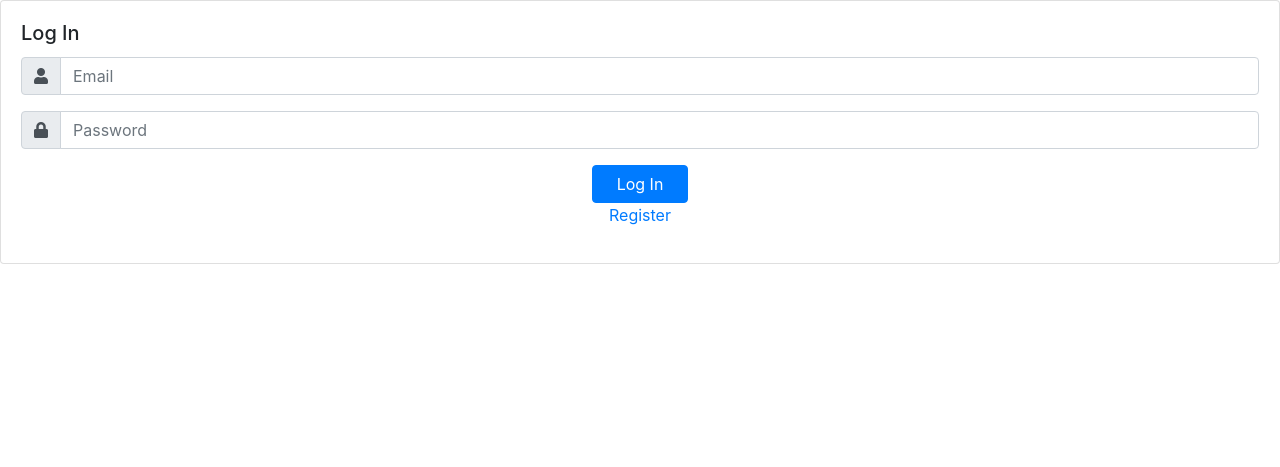
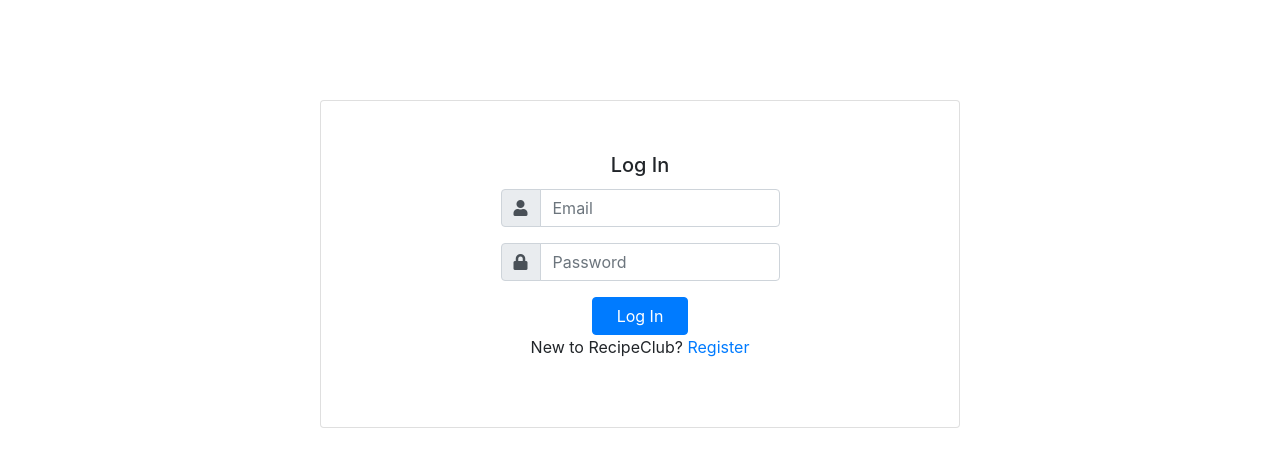
Before and after one commit to Code-Institute-Submissions/Zuhur-milestone3_DecResub, a Flask app: page /login in a window 1280 px wide. Shown: the part 56-523 px from the top of the page. Run offline with Flask 2, Linux system fonts and the light colour scheme; some libraries are stand-ins or nearby versions.

Commit message:
Add new class names

```diff
--- a/templates/login.html
+++ b/templates/login.html
@@ -5,9 +5,9 @@
 {% endblock %}
 
 {% block content%}
-    <div class="card">
-        <div class="card-body">
-            <h5 class="card-title">Log In</h5>
+    <div class="card sign-card">
+        <div class="card-body sign-card-body">
+            <h5 class="card-title text-center">Log In</h5>
             <form action="{{ url_for('login') }}" method="post">
                 <!-- Email -->
                 <div class="input-group mb-3">
@@ -25,7 +25,7 @@
                 </div>
                 <div class="login-register">
                     <button class="btn btn-primary pl-4 pr-4" href="#" role="button">Log In</button>
-                    <p><a href=" {{ url_for('register') }}">Register</a></p>
+                    <p>New to RecipeClub? <a href=" {{ url_for('register') }}"> Register</a></p>
                 </div>
             </form>
         </div>
```
